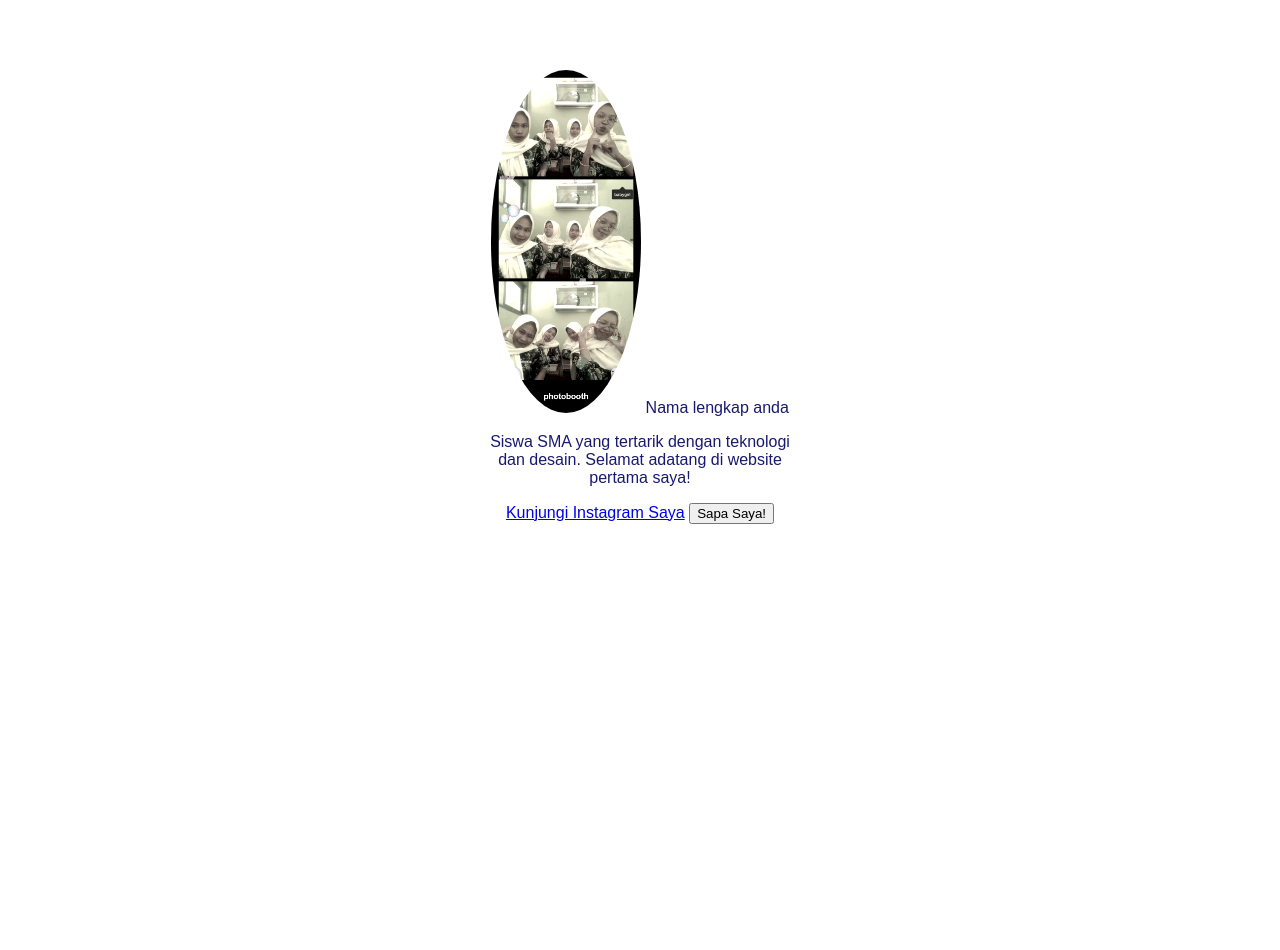
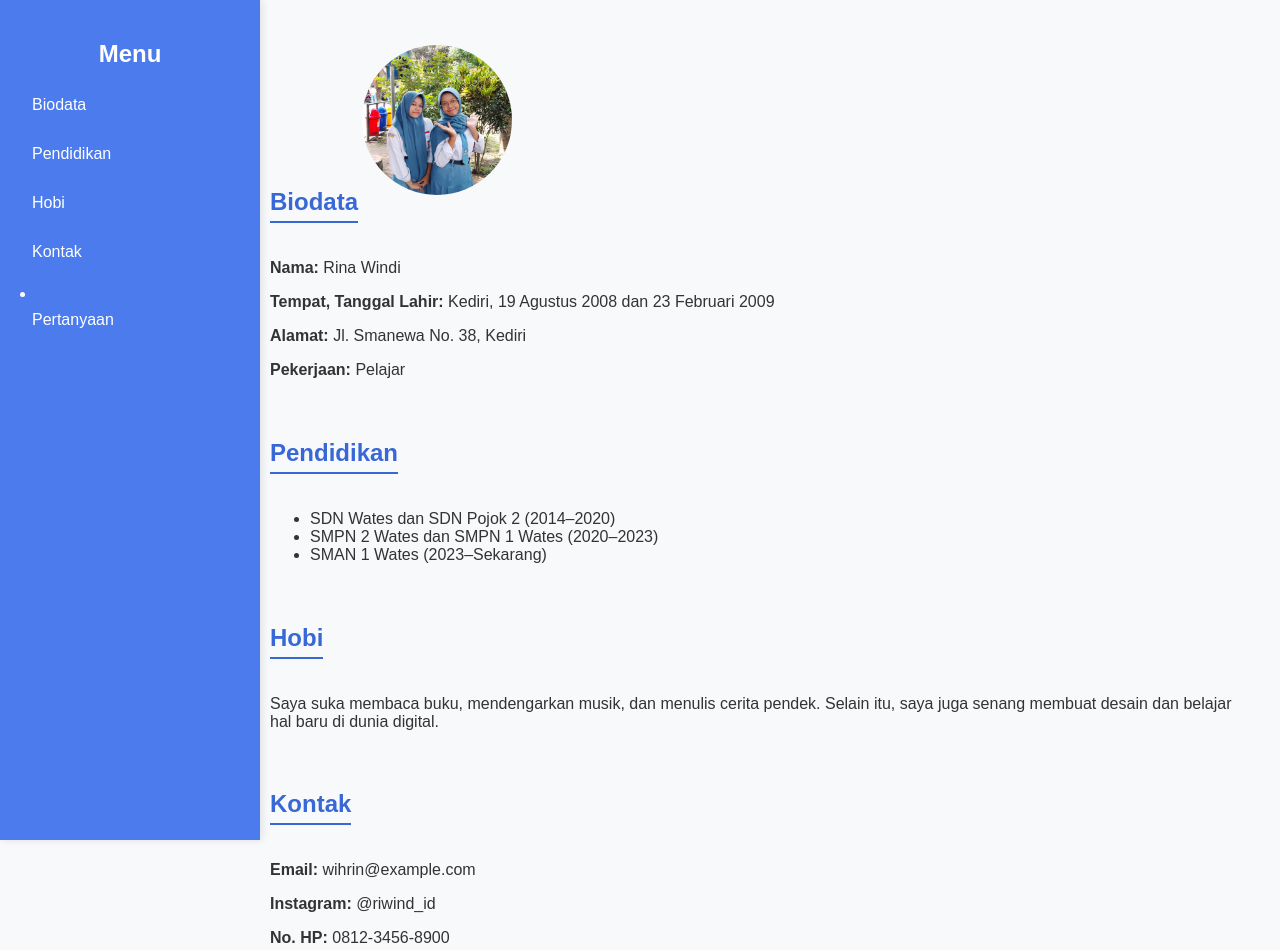
Before and after one commit to NANOOZIDD/AKUMANIS, a plain HTML site: page index.html in a window 1280 px wide. Before the commit the page ends 800 px from the top, so only its background shows below. Drawn offline with Linux system fonts and the light colour scheme.

Commit message:
Add files via upload

```diff
--- a/index.html
+++ b/index.html
@@ -1,17 +1,57 @@
 <!DOCTYPE html>
-<html>
+<html lang="id">
 <head>
-  <title>Profil Digital - [nama anda]</title>
-  <link rel="stylesheet" href="style.css">
+    <meta charset="UTF-8">
+    <meta name="viewport" content="width=device-width, initial-scale=1.0">
+    <title>Data Profil</title>
+    <link rel="stylesheet" href="style.css">
 </head>
 <body>
- <div class="kartu-profil">
-  <img src="photobooth (1).png" alt="Foto profil saya">
-  <hl>Nama lengkap anda</hl>
-  <p>Siswa SMA yang tertarik dengan teknologi dan desain. Selamat adatang di website pertama saya!</p>
-  <a href="https://www.instagram.com/usernameanda">Kunjungi Instagram Saya</a>
-  <button id="sapaButton">Sapa Saya!</button>
- </div>
-<script src="script.js"></script>
+    <div class="container">
+        <!-- Sidebar -->
+        <aside class="sidebar">
+            <h2>Menu</h2>
+            <ul>
+                <li><a href="#biodata">Biodata</a></li>
+                <li><a href="#pendidikan">Pendidikan</a></li>
+                <li><a href="#hobi">Hobi</a></li>
+                <li><a href="#kontak">Kontak</a></li>
+            </ul>
+            <li><a href="tanya.html">Pertanyaan</a></li>
+        </aside>
+
+        <!-- Konten utama -->
+        <main class="content">
+            <section id="biodata">
+                <h1>Biodata</h1>
+                <img src="poto1.jpeg" alt="Foto Profil">
+                <p><strong>Nama:</strong> Rina Windi</p>
+                <p><strong>Tempat, Tanggal Lahir:</strong> Kediri, 19 Agustus 2008 dan 23 Februari 2009</p>
+                <p><strong>Alamat:</strong> Jl. Smanewa No. 38, Kediri</p>
+                <p><strong>Pekerjaan:</strong> Pelajar</p>
+            </section>
+
+            <section id="pendidikan">
+                <h1>Pendidikan</h1>
+                <ul>
+                    <li>SDN Wates dan SDN Pojok 2 (2014–2020)</li>
+                    <li>SMPN 2 Wates dan SMPN 1 Wates (2020–2023)</li>
+                    <li>SMAN 1 Wates (2023–Sekarang)</li>
+                </ul>
+            </section>
+
+            <section id="hobi">
+                <h1>Hobi</h1>
+                <p>Saya suka membaca buku, mendengarkan musik, dan menulis cerita pendek. Selain itu, saya juga senang membuat desain dan belajar hal baru di dunia digital.</p>
+            </section>
+
+            <section id="kontak">
+                <h1>Kontak</h1>
+                <p><strong>Email:</strong> wihrin@example.com</p>
+                <p><strong>Instagram:</strong> @riwind_id</p>
+                <p><strong>No. HP:</strong> 0812-3456-8900</p>
+            </section>
+        </main>
+    </div>
 </body>
 </html>
--- a/style.css
+++ b/style.css
@@ -1,21 +1,95 @@
+/* Umum */
 body {
-  background-color: #FFFFEO; /* Warna kuning cerah */
-  font-family: Arial, sans-serif; /* Jenis huruf yang bersih dan mudah dibaca */
-  color: #191970; /* Warna teks utama (Biru Gelap) */
+    margin: 0;
+    font-family: "Poppins", sans-serif;
+    background-color: #f8f9fa;
+    color: #333;
 }
 
-.kartu-profil {
-  width: 300px;
-  margin: 50px auto ; /* 50px jarak atas/bawah, auto menengahkan kiri/kanan */
-  padding: 20px;
-  background-color: white;
-  border-radius: 15px; /* Membuat sudut menjadi melengkung */
-  box-shadow: 0 4px 8px rgba (0,0,0,0.1); /* Efek bayangan */
-  text-align: center; /* Menengahkan semua teks di dalam kartu */
-  }
+.container {
+    display: flex;
+    min-height: 100vh;
+}
 
+/* Sidebar */
+.sidebar {
+    width: 220px;
+    background: #4b7bec;
+    color: white;
+    padding: 20px;
+    box-shadow: 2px 0 8px rgba(0,0,0,0.1);
+    position: fixed;
+    height: 100%;
+}
 
-.kartu-profil img {
-  width: 150px;
-  border-radius: 50%; /* Trik untuk membuat gambar persegi menjadi lingkaran sempurna */
+.sidebar h2 {
+    text-align: center;
+    margin-bottom: 20px;
+    font-weight: 600;
 }
+
+.sidebar ul {
+    list-style: none;
+    padding: 0;
+}
+
+.sidebar li {
+    margin: 15px 0;
+}
+
+.sidebar a {
+    color: white;
+    text-decoration: none;
+    font-size: 16px;
+    display: block;
+    padding: 8px 12px;
+    border-radius: 8px;
+    transition: background 0.3s;
+}
+
+.sidebar a:hover {
+    background: #3867d6;
+}
+
+/* Konten utama */
+.content {
+    margin-left: 240px;
+    padding: 30px;
+    width: 100%;
+}
+
+.content h1 {
+    color: #3867d6;
+    border-bottom: 2px solid #3867d6;
+    display: inline-block;
+    padding-bottom: 5px;
+}
+
+.content section {
+    margin-bottom: 40px;
+}
+
+.content img {
+    border-radius: 50%;
+    margin: 15px 0;
+    width: 150px;
+    height: 150px;
+    object-fit: cover;
+}
+
+/* Responsif */
+@media (max-width: 768px) {
+    .container {
+        flex-direction: column;
+    }
+
+    .sidebar {
+        position: relative;
+        width: 100%;
+        height: auto;
+    }
+
+    .content {
+        margin-left: 0;
+    }
+}
```
Also changed, not shown: tanya.html (added, +37 -0 lines), poto1.jpeg (added).
